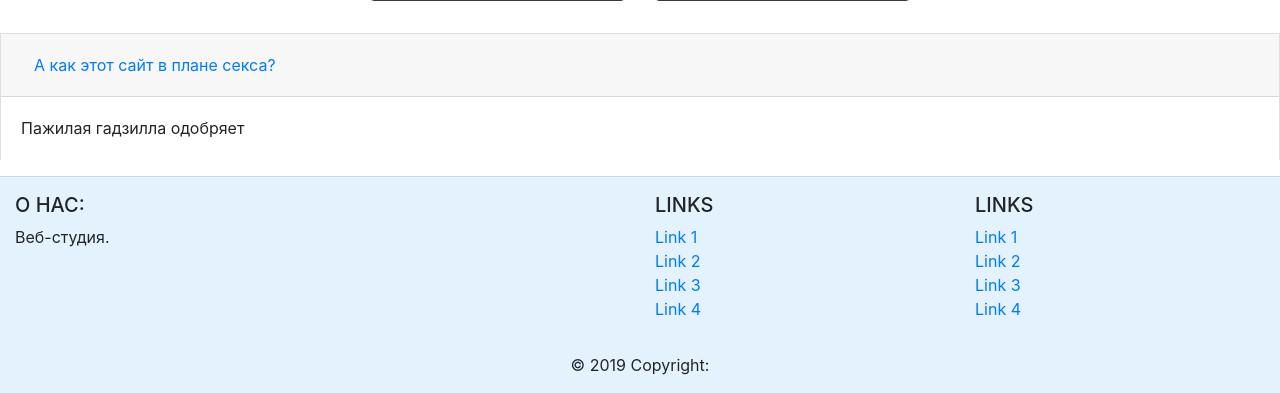
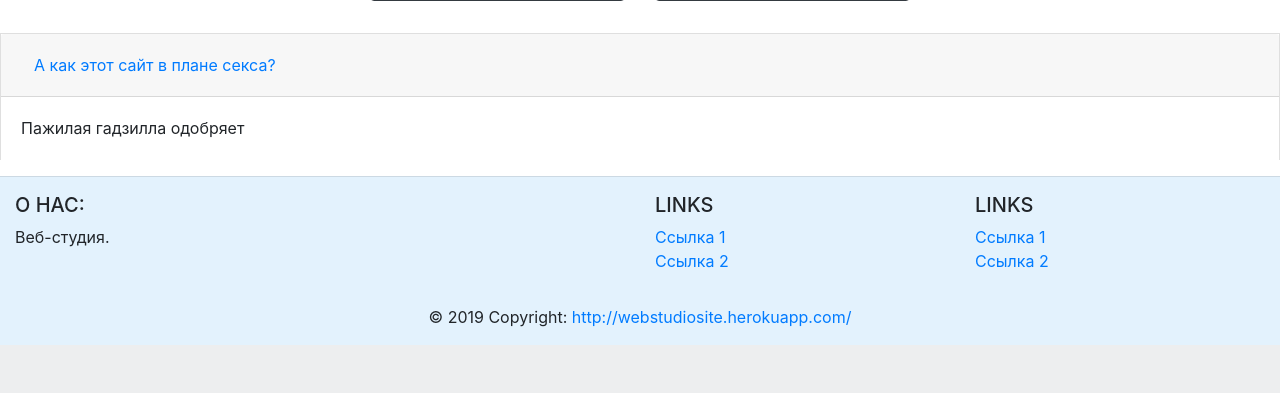
Before and after one commit to BReakMyMinD/webstudio, a Django app: page / in a window 1280 px wide. Shown: the part 597-990 px from the top of the page. After the commit the page ends 942 px from the top, so only its background shows below. Run offline with Django 3.2, Linux system fonts and the light colour scheme; data comes from the database, SQL or seed files in the repository; some libraries are stand-ins or nearby versions.

Commit message:
Update index.html

```diff
--- a/templates/index.html
+++ b/templates/index.html
@@ -127,17 +127,12 @@
 
         <ul class="list-unstyled">
           <li>
-            <a href="#!">Link 1</a>
+            <a href="#!">Ссылка 1</a>
           </li>
           <li>
-            <a href="#!">Link 2</a>
+            <a href="#!">Ссылка 2</a>
           </li>
-          <li>
-            <a href="#!">Link 3</a>
-          </li>
-          <li>
-            <a href="#!">Link 4</a>
-          </li>
+
         </ul>
 
       </div>
@@ -151,17 +146,12 @@
 
         <ul class="list-unstyled">
           <li>
-            <a href="#!">Link 1</a>
+            <a href="#!">Ссылка 1</a>
           </li>
           <li>
-            <a href="#!">Link 2</a>
+            <a href="#!">Ссылка 2</a>
           </li>
-          <li>
-            <a href="#!">Link 3</a>
-          </li>
-          <li>
-            <a href="#!">Link 4</a>
-          </li>
+
         </ul>
 
       </div>
@@ -175,7 +165,7 @@
 
   <!-- Copyright -->
   <div class="footer-copyright text-center py-3">© 2019 Copyright:
-    <a href="> http://webstudiosite.herokuapp.com/</a>
+    <a href="http://webstudiosite.herokuapp.com/"> http://webstudiosite.herokuapp.com/</a>
   </div>
   <!-- Copyright -->
 
```
